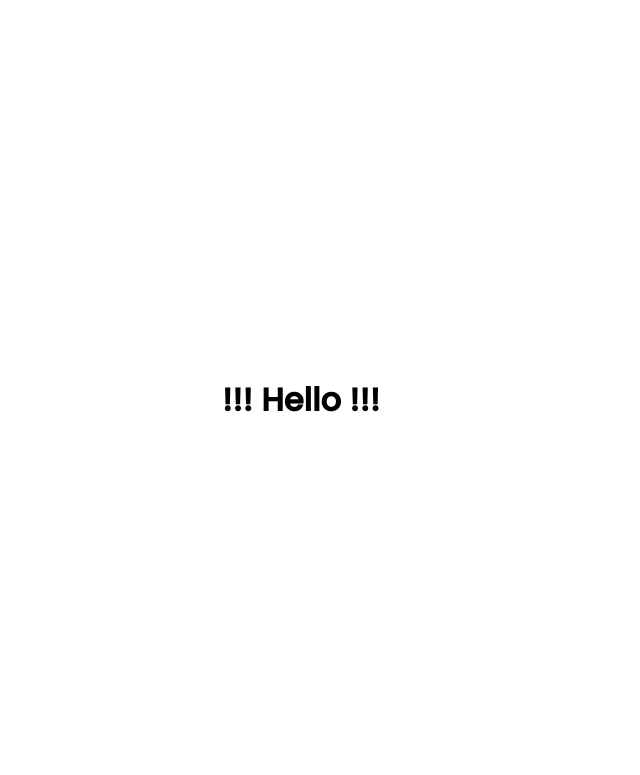
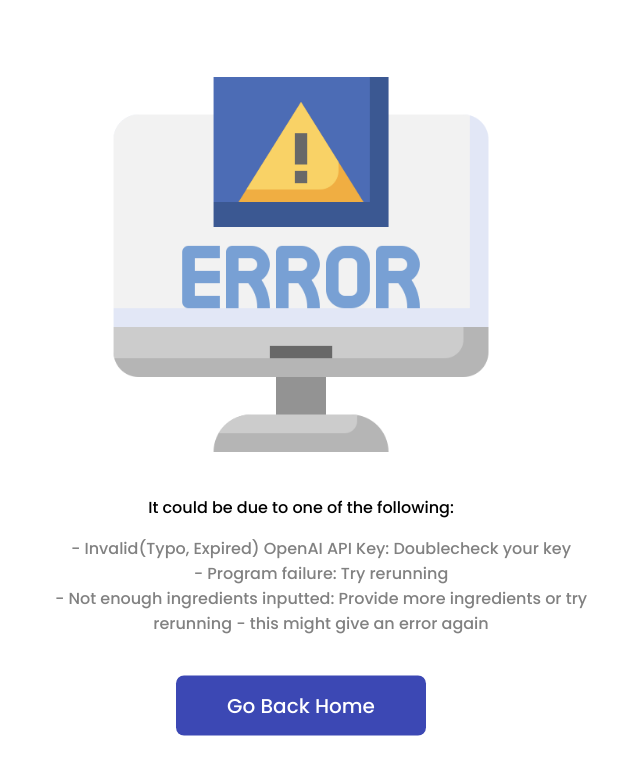
Before and after one commit to jkmathilda/PantryPal, a Flask app: page /pantryTracker in a window 1280 px wide. Shown: the top 775 px of the page, without its empty margins (339-979 px from the left). Run offline with Flask 3, Linux system fonts and the light colour scheme.

Commit message:
Update error page: added possible causes and solutions

```diff
--- a/app.py
+++ b/app.py
@@ -67,7 +67,9 @@ def recipe():
 
 @app.route('/pantryTracker')
 def ingredients():
+   return render_template('error.html')
    return render_template('pantryTracker.html')
+
 
 
 if __name__ == '__main__':
--- a/static/error-page.css
+++ b/static/error.css
@@ -1,3 +1,7 @@
+* {
+  font-family: 'Poppins'
+}
+
 .container {
   position: absolute;
   transform: translate(-50%, -50%);
@@ -10,12 +14,15 @@
   height: 400px;
   width: 400px;
   margin-bottom: 30px;
+  display: block;
+  margin-left: auto;
+  margin-right: auto;
 }
 
 .btn-container {
   display: flex;
   justify-content: center;
-  align-items: center;
+  text-align: center;
 }
 .home-btn{
   height: 60px;
@@ -35,3 +42,13 @@
   background-color: #2f3993;
   cursor:pointer;
 }
+
+.error-msg {
+  text-align: center;
+}
+
+ul {
+  list-style-type: none;
+  color: #818181;
+  margin-bottom: 50px;
+}
--- a/templates/error.html
+++ b/templates/error.html
@@ -4,7 +4,7 @@
   <meta name="viewport" content="width=device-width, initial-scale=1.0" />
   <link
     rel="stylesheet"
-    href="{{ url_for('static', filename='error-page.css') }}"
+    href="{{ url_for('static', filename='error.css') }}"
   />
   <!-- <link rel="stylesheet" href="../static/error-page.css"> -->
   <!--<link rel="stylesheet" href="../static/style.css">-->
@@ -21,7 +21,14 @@
 <body>
   <div class="container">
     <div class="img-container">
-      <img class="logo-img" src="/static/error.png" />
+      <img class="logo-img" src="/static/error.png"/>
+    <div class="error-msg">
+      <p>It could be due to one of the following: </p>
+      <ul>
+        <li>- Invalid(Typo, Expired) OpenAI API Key: Doublecheck your key</li>
+        <li>- Program failure: Try rerunning</li>
+        <li>- Not enough ingredients inputted: Provide more ingredients or try rerunning - this might give an error again</li>
+      </ul>
     </div>
     <div class="btn-container">
       <a href="./home.html"
```
